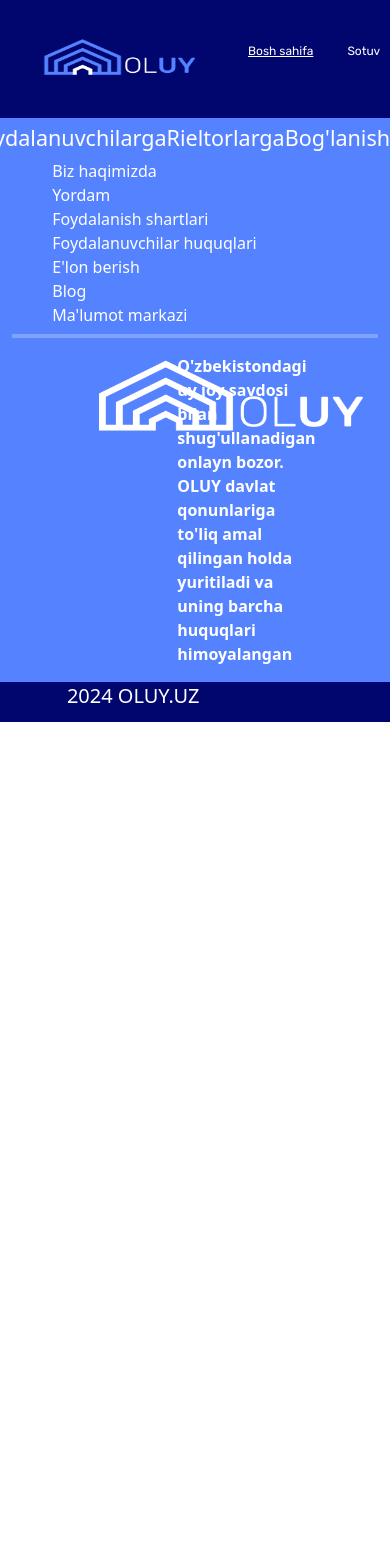
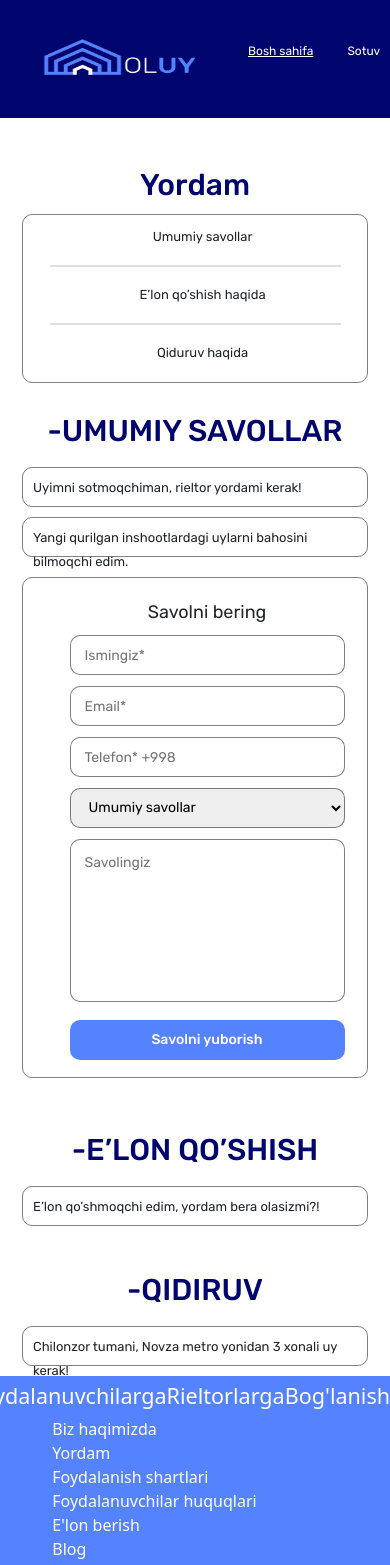
Before and after one commit to Shamshir1901/oluy-front, a Vue app: page /yordam in a window 390 px wide. Shown: the top 1565 px of the page. Before the commit the page ends 844 px from the top, so only its background shows below. Built offline with nearby package versions, Linux system fonts and the light colour scheme.

Commit message:
Created a YordamPage

```diff
--- a/src/components/FooterRow.vue
+++ b/src/components/FooterRow.vue
@@ -10,7 +10,7 @@
                 </div>
                 <div class="m-auto" style="width: 78%;">
                     <a href="#" style="display: flex; color: white; text-decoration: none">Biz haqimizda</a>
-                    <a href="#" style="display: flex; color: white; text-decoration: none">Yordam</a>
+                    <router-link to="/yordam" style="display: flex; color: white; text-decoration: none">Yordam</router-link>
                     <a href="#" style="display: flex; color: white; text-decoration: none">Foydalanish shartlari</a>
                     <a href="#" style="display: flex; color: white; text-decoration: none">Foydalanuvchilar huquqlari</a>
                     <router-link to="/elonber" style="display: flex; color: white; text-decoration: none">E'lon berish</router-link>
--- /dev/null
+++ b/src/pages/YordamPage.vue
@@ -0,0 +1,225 @@
+<template>
+    <main class="main">
+        <section class="container-fluid __container1">
+            <div class="title">
+                <h3>Yordam</h3>
+            </div>
+            <div class="main__content">
+                <div class="__content">
+                    <p class="content__p first__p">Umumiy savollar</p>
+                    <hr class="hr__line">
+                    <p class="content__p">E’lon qo’shish haqida</p>
+                    <hr class="hr__line">
+                    <p class="content__p">Qiduruv haqida</p>
+                </div>
+                <div class="content__header">
+                    <h2>-UMUMIY SAVOLLAR</h2>
+                    <div class="content__part">Uyimni sotmoqchiman, rieltor yordami kerak!</div>
+                    <div class="content__part">Yangi qurilgan inshootlardagi uylarni bahosini bilmoqchi edim.</div>
+                </div>
+            </div>
+            <div class="main__content">
+                <div class="content__question">
+                    <h5>Savolni bering</h5>
+                    <div class="content__input">
+                        <input class="__input1 __textInput" type="text" placeholder="Ismingiz*">
+                        <input class="__input2 __textInput" type="text" placeholder="Email*">
+                        <input class="__input3 __textInput" type="number" placeholder="Telefon* +998">
+                        <select class="content-input__selector __textInput">
+                            <option>Umumiy savollar</option>
+                            <option>Umumiy savollar</option>
+                            <option>Umumiy savollar</option>
+                            <option>Umumiy savollar</option>
+                        </select>
+                        <textarea class="__textInput __textArea" placeholder="Savolingiz"></textarea>
+                        <button class="send__button">Savolni yuborish</button>
+                    </div>
+                </div>
+                <div>
+                    <div class="content__header __section2-header">
+                        <h2>-E’LON QO’SHISH</h2>
+                        <div class="content__part">E’lon qo’shmoqchi edim, yordam bera olasizmi?!</div>
+                    </div>
+                    <div class="content__header">
+                        <h2>-QIDIRUV</h2>
+                        <div class="content__part">Chilonzor tumani, Novza metro yonidan 3 xonali uy kerak!</div>
+                    </div>
+                </div>
+            </div>
+        </section>
+    </main>
+</template>
+
+
+<script>
+
+</script>
+
+
+<style>
+.main {
+    max-width: 1108px;
+    margin: 47px auto auto auto;
+    padding: 0 10px;
+    font-family: "Rubik", sans-serif;
+}
+.__container1{
+    max-width: 992px;
+}
+.title h3{
+    font-size: 36px;
+    font-weight: 500;
+    line-height: 61px;
+    color: #00066E;
+}
+.main__content {
+    display: flex;
+}
+.__content{
+    width: 322px;
+    height: 169px;
+    border-radius: 10px;
+    border: 1px solid #00000080;
+    margin-bottom: 43px;
+}
+.content__p {
+    font-size: 14px;
+    font-weight: 400;
+    line-height: 24px;
+    padding-left: 15px;
+}
+.first__p {
+    padding-top: 17px;
+}
+.hr__line {
+    border: 1px solid #00000080;
+    width: 291px;
+    margin-left: auto;
+    margin-right: auto;
+}
+.content__header {
+    margin: 0 0 0 45px;
+}
+.content__header h2{
+    font-size: 36px;
+    font-weight: 500;
+    line-height: 61px;
+    color: #00066E;
+    margin-top: 0;
+}
+.content__part {
+    padding: 8px 0 0 15px;
+    font-size: 14px;
+    font-weight: 400;
+    line-height: 24px;
+    margin-top: 10px;
+    width: 602px;
+    height: 40px;
+    border-radius: 10px;
+    border: 1px solid #00000080;;
+}
+.content__question {
+    width: 322px;
+    height: 501px;
+    border-radius: 10px;
+    border: 1px solid #00000080;
+    margin-bottom: 47px;
+}
+.content__question h5 {
+    font-size: 18px;
+    font-weight: 400;
+    line-height: 30px;
+    padding: 19px 0 0 24px;
+}
+.content__input {
+    margin-left: 24px;
+}
+.__textInput {
+    width: 275px;
+    height: 40px;
+    border: 1px solid #00000080;
+    margin-bottom: 11px;
+    font-size: 14px;
+    font-weight: 400;
+    line-height: 24px;
+    padding-left: 14px;
+    border-radius: 10px;
+}
+.__textArea {
+    height: 163px;
+    width: 275px;
+    padding-top: 11px;
+    resize: none;
+}
+.send__button {
+    font-size: 14px;
+    font-weight: 500;
+    line-height: 24px;
+    width: 275px;
+    height: 40px;
+    background-color: #5582FF;
+    color: #FFFFFF;
+    text-align: center;
+    border: none;
+    border-radius: 10px;
+}
+.send__button:hover {
+    background-color: #00066E;
+}
+.__section2-header {
+    margin-bottom: 59px;
+}
+
+@media screen and (max-width: 786px) {
+    .__container1{
+        width: auto;
+    }
+    .title h3{
+        text-align: center;
+        font-size: 30px;
+        line-height: 41px;
+    }
+    .main__content {
+        display: block;
+    }
+    .__content{
+        width: auto;
+        margin-bottom: 23px;
+    }
+    .content__p {
+        text-align: center;
+        font-size: 13px;
+    }
+    .first__p {
+        padding-top: 10px;
+    }
+    .content__header {
+        margin: auto;
+    }
+    .content__header h2{
+        text-align: center;
+        font-size: 30px;
+        line-height: 51px;
+    }
+    .content__part {
+        padding: 8px 0 0 10px;
+        font-size: 13px;
+        width: auto;
+        margin-bottom: 10px;
+    }
+    .content__question {
+        width: auto;
+        margin: 20px 0 47px 0;
+    }
+    .content__question h5 {
+        text-align: center;
+    }
+    .content__input {
+        text-align: center;
+    }
+    .__section2-header {
+        margin-bottom: 39px;
+    }
+}
+
+</style>
--- a/src/router/index.js
+++ b/src/router/index.js
@@ -20,6 +20,10 @@ const router = createRouter({
     {
       path: '/yangiUylar',
       component: () => import('../pages/YangiUylar.vue')
+    },
+    {
+      path: "/yordam",
+      component: () => import('../pages/YordamPage.vue')
     }
   ]
 })
```
